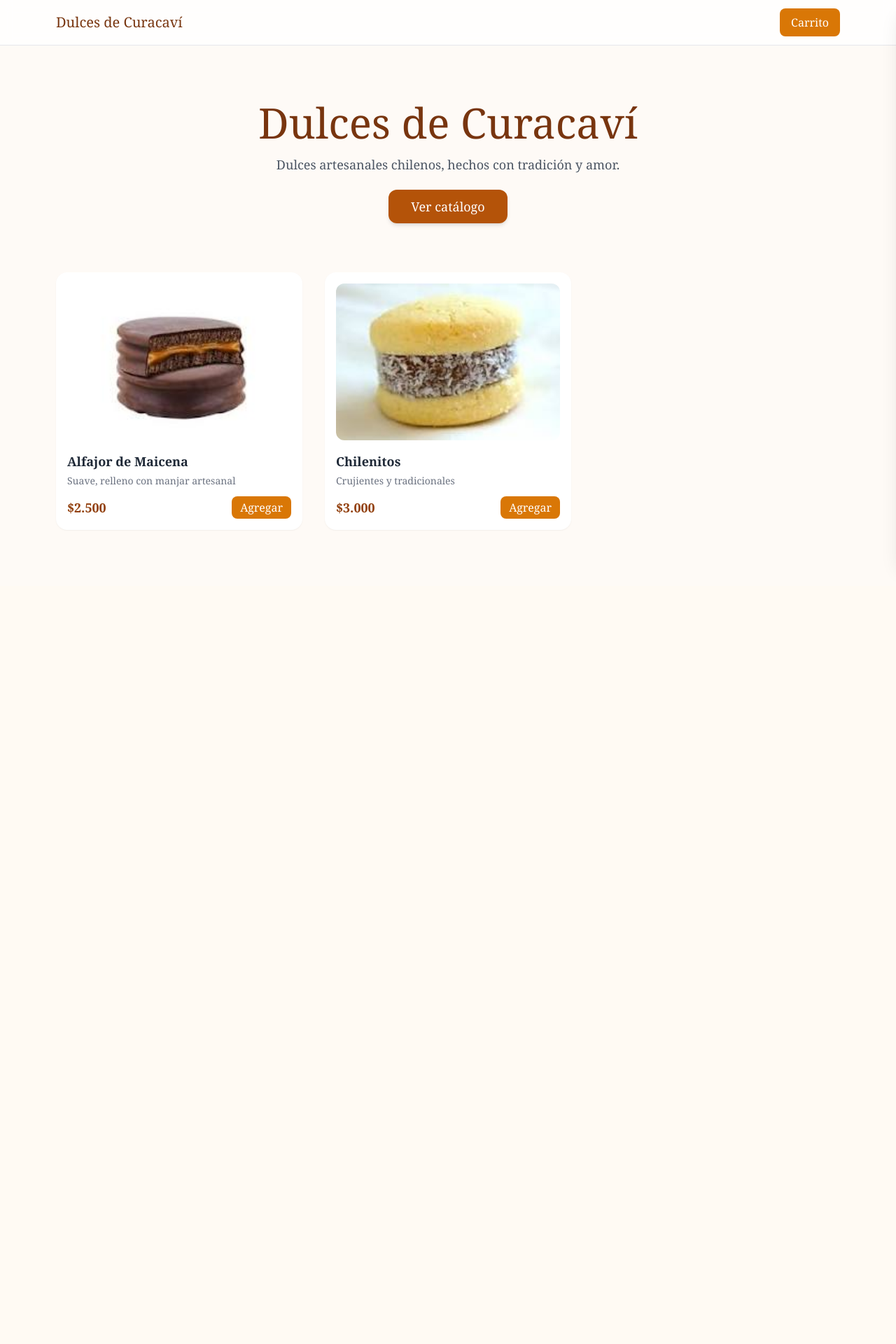
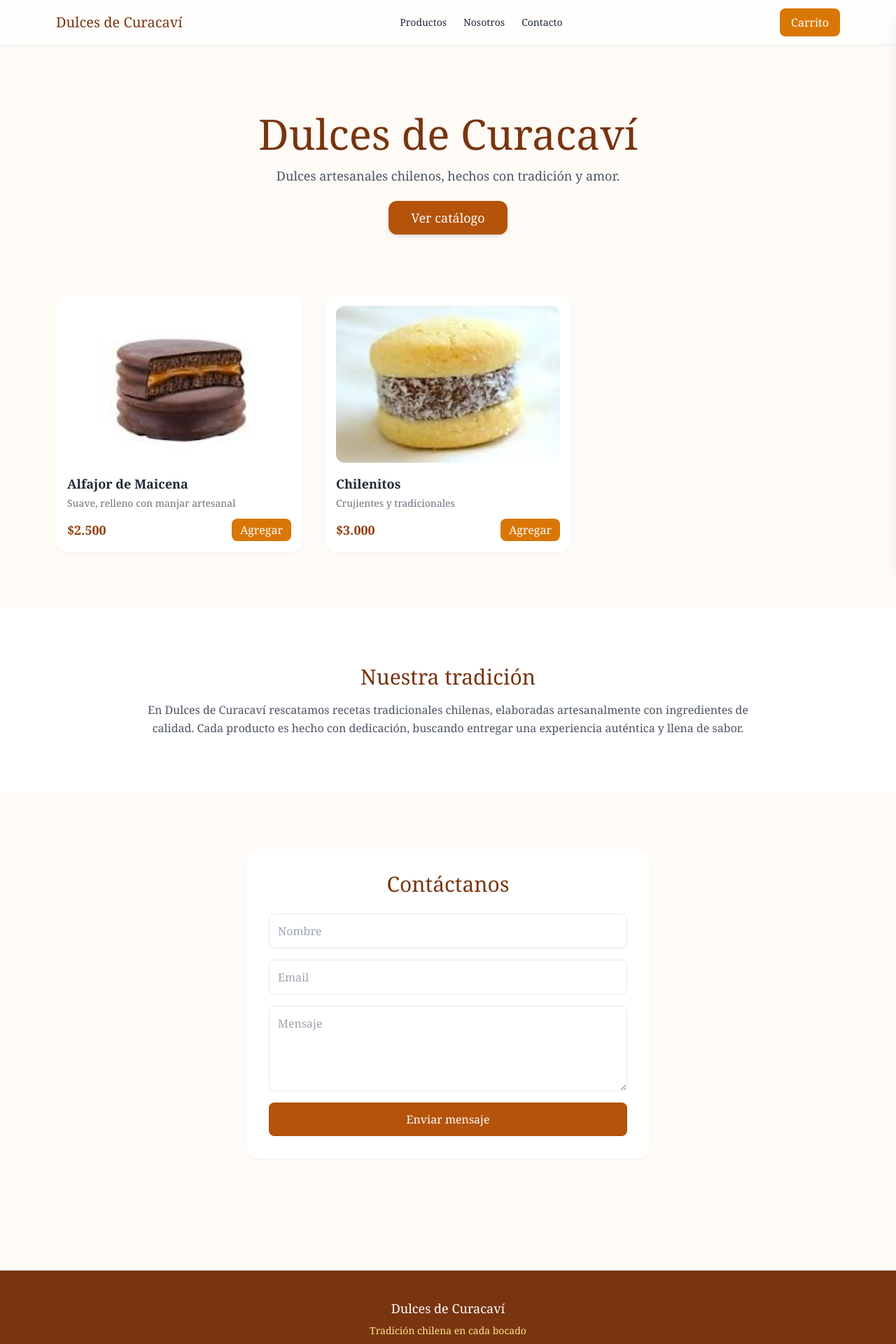
Before and after one commit to oscarramosh/Dulces, a Next.js app: page / in a window 1280 px wide. Shown: the top 1920 px of the page at 70% size. Before the commit the page ends 837 px from the top, so only its background shows below. Built offline with nearby package versions, Linux system fonts and the light colour scheme.

Commit message:
fix route mercado pago final

```diff
--- a/app/page.tsx
+++ b/app/page.tsx
@@ -5,6 +5,7 @@ import Catalog from "@/components/Catalog";
 import CartDrawer from "@/components/CartDrawer";
 import Navbar from "@/components/Navbar";
 import ClientProviders from "@/components/ClientProviders";
+import Footer from "@/components/Footer";
 import { Product } from "@/lib/types";
 
 const products: Product[] = [
@@ -31,6 +32,7 @@ const products: Product[] = [
 export default function Page() {
   const [openCart, setOpenCart] = useState(false);
 
+  // cerrar carrito con ESC
   useEffect(() => {
     const handleEsc = (e: KeyboardEvent) => {
       if (e.key === "Escape") setOpenCart(false);
@@ -44,9 +46,11 @@ export default function Page() {
     <ClientProviders>
       <main className="bg-[#fefaf6] min-h-screen">
 
+        {/* NAVBAR */}
         <Navbar onOpenCart={() => setOpenCart(true)} />
 
-        <section className="text-center py-20 px-4">
+        {/* HERO */}
+        <section className="text-center py-24 px-4">
           <h1 className="text-5xl md:text-6xl font-serif text-amber-900 mb-4">
             Dulces de Curacaví
           </h1>
@@ -63,15 +67,75 @@ export default function Page() {
           </a>
         </section>
 
-        <section id="catalogo" className="max-w-6xl mx-auto px-4 pb-20">
+        {/* CATÁLOGO */}
+        <section
+          id="catalogo"
+          className="max-w-6xl mx-auto px-4 pb-20"
+        >
           <Catalog products={products} />
         </section>
 
+        {/* NOSOTROS */}
+        <section
+          id="nosotros"
+          className="bg-white py-20 px-4 text-center"
+        >
+          <div className="max-w-4xl mx-auto">
+            <h2 className="text-3xl font-serif text-amber-900 mb-4">
+              Nuestra tradición
+            </h2>
+
+            <p className="text-gray-600 leading-relaxed">
+              En Dulces de Curacaví rescatamos recetas tradicionales chilenas,
+              elaboradas artesanalmente con ingredientes de calidad. Cada producto
+              es hecho con dedicación, buscando entregar una experiencia auténtica
+              y llena de sabor.
+            </p>
+          </div>
+        </section>
+
+        {/* CONTACTO */}
+        <section id="contacto" className="py-20 px-4">
+          <div className="max-w-xl mx-auto bg-white p-8 rounded-2xl shadow-sm">
+            <h2 className="text-3xl font-serif text-center text-amber-900 mb-6">
+              Contáctanos
+            </h2>
+
+            <form className="flex flex-col gap-4">
+              <input
+                type="text"
+                placeholder="Nombre"
+                className="border p-3 rounded-lg focus:outline-none focus:ring-2 focus:ring-amber-600"
+              />
+
+              <input
+                type="email"
+                placeholder="Email"
+                className="border p-3 rounded-lg focus:outline-none focus:ring-2 focus:ring-amber-600"
+              />
+
+              <textarea
+                placeholder="Mensaje"
+                rows={4}
+                className="border p-3 rounded-lg focus:outline-none focus:ring-2 focus:ring-amber-600"
+              />
+
+              <button className="bg-amber-700 text-white py-3 rounded-lg hover:bg-amber-800 transition">
+                Enviar mensaje
+              </button>
+            </form>
+          </div>
+        </section>
+
+        {/* CARRITO */}
         <CartDrawer
           open={openCart}
           onClose={() => setOpenCart(false)}
         />
 
+        {/* FOOTER */}
+        <Footer />
+
       </main>
     </ClientProviders>
   );
--- /dev/null
+++ b/components/Footer.tsx
@@ -0,0 +1,20 @@
+export default function Footer() {
+  return (
+    <footer className="bg-amber-900 text-white py-10 mt-20">
+      <div className="max-w-6xl mx-auto px-4 text-center">
+
+        <h3 className="font-serif text-lg mb-2">
+          Dulces de Curacaví
+        </h3>
+
+        <p className="text-sm text-amber-200 mb-4">
+          Tradición chilena en cada bocado
+        </p>
+
+        <p className="text-xs text-amber-300">
+          © {new Date().getFullYear()} Todos los derechos reservados
+        </p>
+      </div>
+    </footer>
+  );
+}
--- a/components/Navbar.tsx
+++ b/components/Navbar.tsx
@@ -13,12 +13,19 @@ export default function Navbar({ onOpenCart }: { onOpenCart: () => void }) {
           Dulces de Curacaví
         </h1>
 
+        {/* MENÚ */}
+        <nav className="hidden md:flex gap-6 text-sm">
+          <a href="#catalogo" className="hover:text-amber-700">Productos</a>
+          <a href="#nosotros" className="hover:text-amber-700">Nosotros</a>
+          <a href="#contacto" className="hover:text-amber-700">Contacto</a>
+        </nav>
+
+        {/* CARRITO */}
         <button
           onClick={onOpenCart}
           className="relative bg-amber-600 text-white px-4 py-2 rounded-lg hover:bg-amber-700 transition"
         >
           Carrito
-
           {cart.length > 0 && (
             <span className="absolute -top-2 -right-2 bg-black text-white text-xs px-2 rounded-full">
               {cart.length}
```
